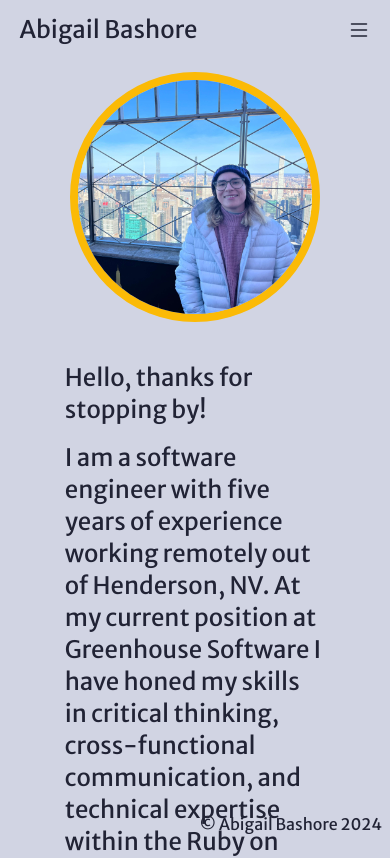
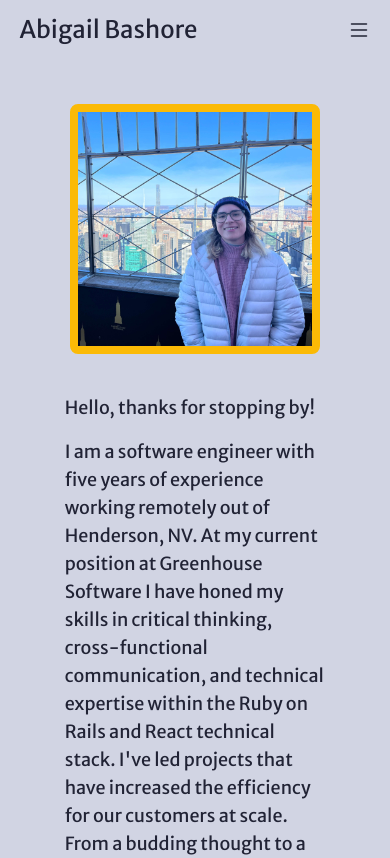
Before and after one commit to abbyjb/abbyjb-portfolio, a Next.js app: page / in a window 390 px wide. Shown: the top 858 px of the page. Built offline with nearby package versions, Linux system fonts and the light colour scheme.

Commit message:
adjust more styling

```diff
--- a/app/layout.tsx
+++ b/app/layout.tsx
@@ -20,8 +20,8 @@ export default function RootLayout({
       <body className={merriweatherSans.className}>
         <Menu />
         {children}
-        <footer className="fixed right-0 bottom-0">
-          <p className="text-purple text-right m-2">&copy; Abigail Bashore 2024</p>
+        <footer className="bg-delft_blue-900 md:fixed md:bottom-0 md:right-0 text-sm">
+          <p className="text-center m-2">&copy; Abigail Bashore 2024</p>
         </footer>
       </body>
     </html>
--- a/app/not-found.tsx
+++ b/app/not-found.tsx
@@ -2,10 +2,10 @@ import Link from 'next/link'
 
 export default function NotFound() {
   return (
-    <main className="flex items-center justify-center min-h-[85vh]">
+    <main className="flex flex-col items-center justify-center h-screen">
       <div className="m-2 p-2 rounded-lg  text-center">
         <h2 className="text-4xl text-center mb-4">404 Not Found</h2>
-        <Link className="text-purple text-lg hover:underline hover:text-sunglow-300" href="/">Go back home</Link>
+        <Link className="rounded-lg bg-delft_blue-300 text-delft_blue-900 p-2 hover:bg-delft_blue-600" href="/">Go back home</Link>
       </div>
     </main>
   );
--- a/app/page.tsx
+++ b/app/page.tsx
@@ -2,10 +2,10 @@ import Image from 'next/image'
 
 export default function Home() {
   return (
-    <main className="flex flex-col items-center justify-center min-h-[85vh]">
+    <main className="flex flex-col items-center justify-center sm:my-16 my-8">
       <div className="sm:flex sm:flex-row items-center justify-between mb-3 gap-3">
         <Image
-            className="my-3 md:rounded-lg rounded-full border-8 border-sunglow-400"
+            className="my-3 rounded-lg border-8 border-sunglow-400"
             src="/abbyjb-in-nyc.jpg"
             width={250}
             height={250}
@@ -26,7 +26,7 @@ export default function Home() {
             alt="abby at a NHL hockey game"
           />
       </div>
-      <div className="p-4 rounded-lg max-w-[762px] text-2xl">
+      <div className="p-4 rounded-lg max-w-[762px] sm:text-2xl text-lg">
         <p className="mb-4">
           Hello, thanks for stopping by!
         </p>
```
